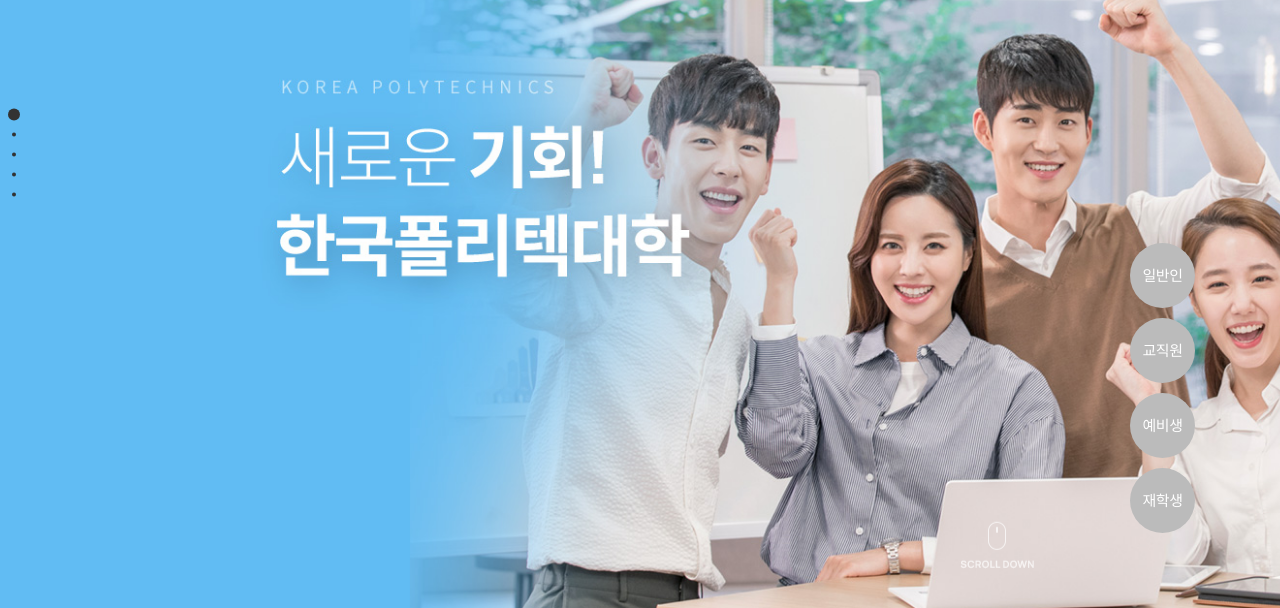
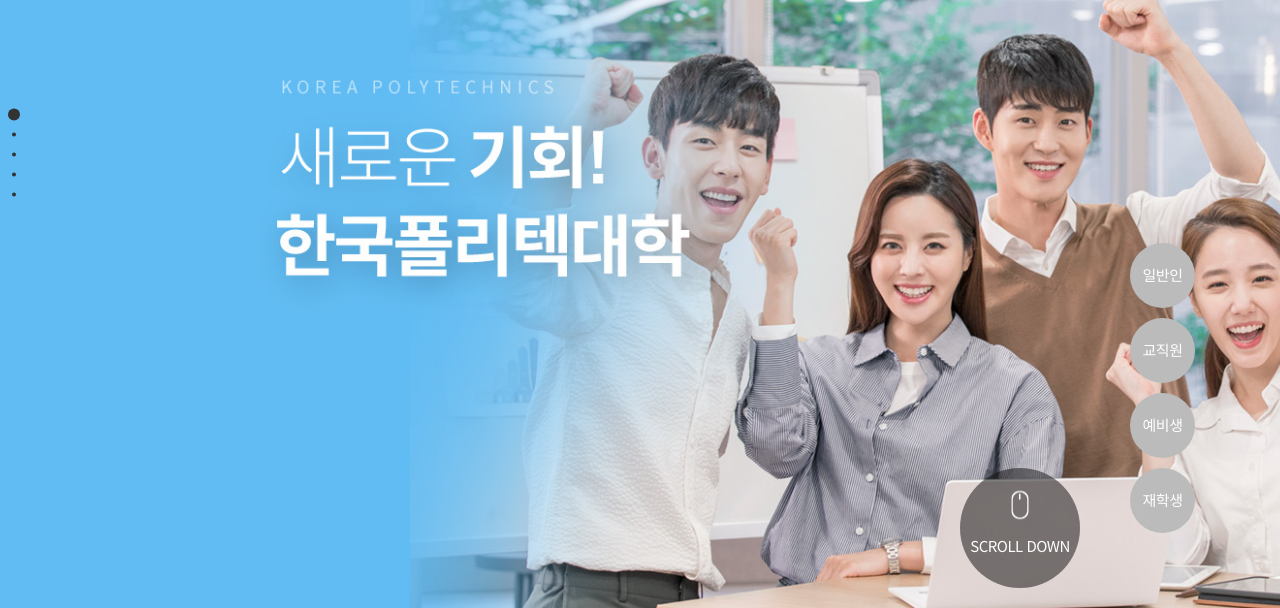
Before and after one commit to oww1220/POLYTECH-NEW-HTML, a website: page wwwroot/pc/html/Corporation.html in a window 1280 px wide. Shown: the part 192-800 px from the top of the page. Drawn offline with nearby package versions, Linux system fonts and the light colour scheme; files whose address does not match are found by name.

```diff
--- a/wwwroot/pc/assets/scss/modules/_animate.scss
+++ b/wwwroot/pc/assets/scss/modules/_animate.scss
@@ -3,7 +3,7 @@
         transform: translateY(0);
     }
     100% {
-        transform: translateY(-20px);
+        transform: translateY(-10px);
     }
 }
 
@@ -15,3 +15,14 @@
         transform: rotate(360deg);
     }
 }
+
+@keyframes slide-in-bottom {
+    0% {
+        transform: translateY(1000px);
+        opacity: 0;
+    }
+    100% {
+        transform: translateY(0);
+        opacity: 1;
+    }
+}
--- a/wwwroot/pc/assets/scss/modules/_main.scss
+++ b/wwwroot/pc/assets/scss/modules/_main.scss
@@ -36,12 +36,47 @@
             height: 100%;
         }
         .scroll-down {
+            animation: slide-in-bottom 0.5s cubic-bezier(0.25, 0.46, 0.45, 0.94) 1s both;
+            @include Flex-config($justify: center, $align: center, $flow: column);
+            &:before {
+                @include Background($sprite: 'scroll_down', $position: center center, $path: 'bg');
+                animation: slide-top 0.5s linear infinite alternate both;
+                display: block;
+                content: '';
+                width: 20px;
+                height: 30px;
+                position: relative;
+                z-index: 1;
+                margin-bottom: 5px;
+            }
+            &:after {
+                @include Position($top: 0px, $left: 0px);
+                display: block;
+                content: '';
+                background: #0a0a0a;
+                opacity: 0.5;
+                width: 100%;
+                height: 100%;
+            }
+            width: 120px;
+            height: 120px;
+            border-radius: 50%;
+            overflow: hidden;
             @include Position($bottom: 20px, $left: 50%);
-            animation: slide-top 0.5s linear infinite alternate both;
+            span {
+                width: 100%;
+                display: block;
+                text-align: center;
+                position: relative;
+                z-index: 1;
+                color: #fff;
+            }
         }
         .fp-tableCell {
             padding-top: 170px;
             box-sizing: border-box;
+        }
+        .seach-layer {
         }
     }
 
--- a/wwwroot/pc/html/Corporation.html
+++ b/wwwroot/pc/html/Corporation.html
@@ -38,7 +38,11 @@
                     <div class="bg"></div>
 
                     <div class="scroll-down">
-                        <img src="../assets/images/section1-scroll.png" alt="">
+                        <span>SCROLL DOWN</span>
+                    </div>
+
+                    <div class="seach-layer">
+
                     </div>
 
                 </div>
```
Also changed, not shown: wwwroot/pc/assets/images/bg/scroll_down.png (added), wwwroot/pc/assets/images/search-off.png (added), wwwroot/pc/assets/images/section1-scroll.png (deleted), wwwroot/pc/assets/styles/UI.bundle.css.
